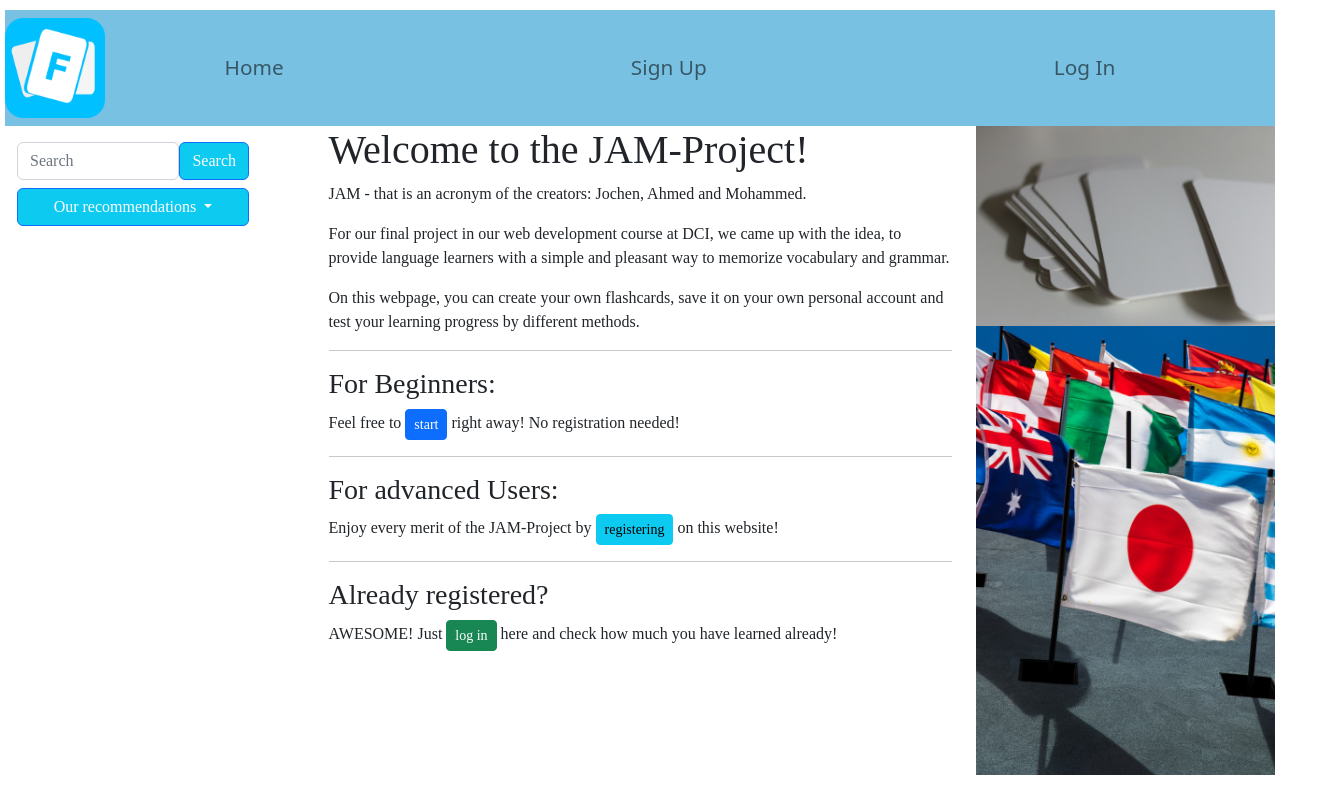
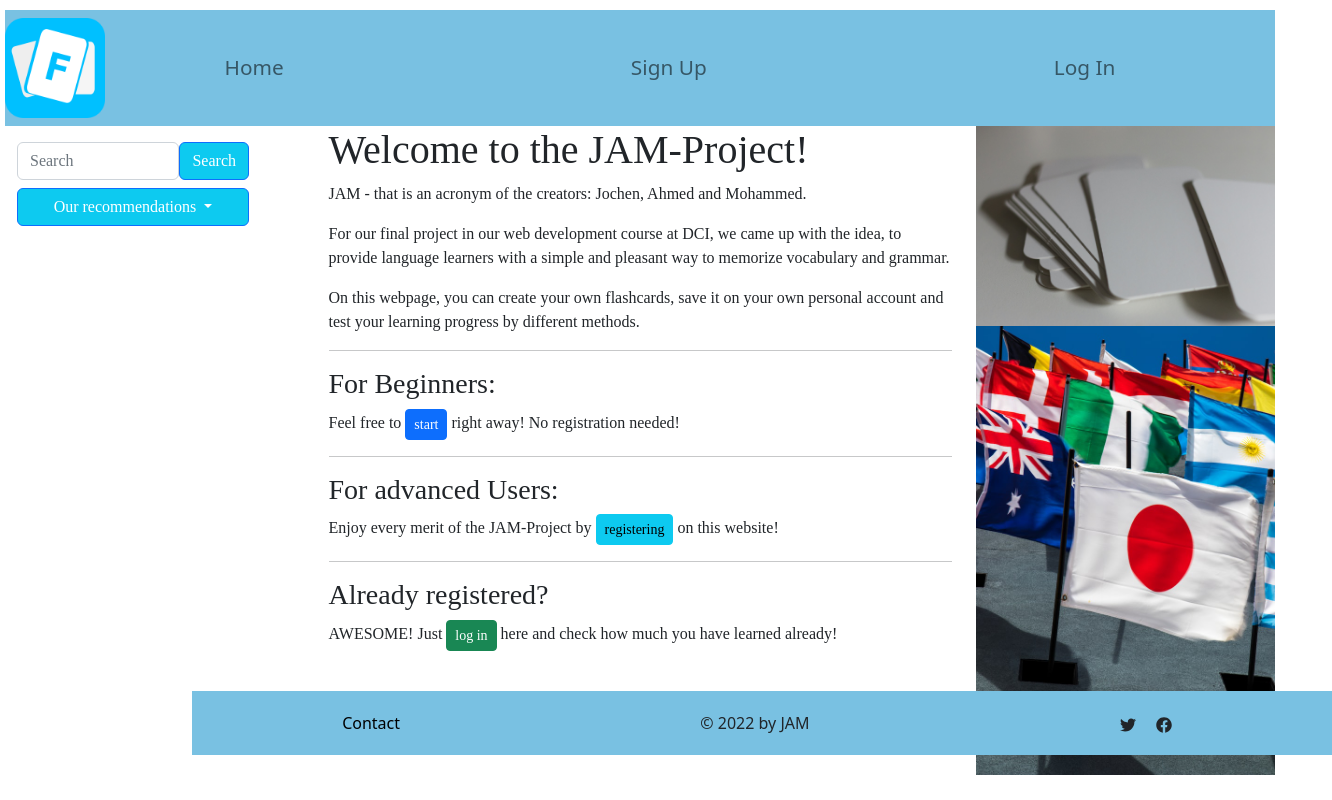
Before and after one commit to JoBeck1/Final-Project-JAM, a React (Create React App) app in the folder frontend/: page / in a window 1280 px wide. Shown: the whole page, 1332 px wide, since content can reach past the window. Built offline with nearby package versions, Linux system fonts and the light colour scheme.

Commit message:
Footer Landing page added

```diff
--- a/frontend/package.json
+++ b/frontend/package.json
@@ -10,6 +10,8 @@
     "react": "^18.2.0",
     "react-bootstrap": "^2.5.0",
     "react-dom": "^18.2.0",
+    "react-hook-form": "^7.36.1",
+    "react-icons": "^4.4.0",
     "react-scripts": "5.0.1",
     "styled-components": "^5.3.5",
     "web-vitals": "^2.1.4"
--- /dev/null
+++ b/frontend/src/components/Footer.jsx
@@ -0,0 +1,60 @@
+import React from "react";
+import styled from "styled-components";
+import Container from "react-bootstrap/Container";
+import {FaTwitter} from "react-icons/fa";
+import {FaFacebook} from "react-icons/fa";
+
+
+function Footer() {
+    return(
+        <>
+                <Contain>
+                <div>
+                <Link href="#top">Contact</Link>
+{/* Contactform is needed! */}
+
+                </div>
+                <div>&copy; 2022 by JAM</div>
+{/* Implement an "About"-page? */}
+
+                <SocialMedia>
+                    <div>
+                    <FaTwitter />
+                    </div>
+                    <div>
+                    <FaFacebook />
+                    </div>
+                 </SocialMedia>
+                </Contain>
+        </>
+    )
+}
+
+export default Footer;
+
+const Contain= styled(Container)`
+
+    position: absolute;
+    top: 54vw;
+    left: 15%;
+
+    padding: 10px 0;
+
+    display: flex;
+    justify-content: space-around;
+    align-items: center;
+
+    background-color: #79c1e2;
+
+`;
+
+const SocialMedia =styled.div`
+    display: flex;
+    div{
+        padding: 10px;
+    }
+`
+const Link = styled.a`
+    color: #000000;
+    text-decoration: none;
+`
--- a/frontend/src/components/Home.jsx
+++ b/frontend/src/components/Home.jsx
@@ -1,6 +1,7 @@
 import React from 'react'
 import Main from './Main.jsx'
 import Header from "./Header.jsx"
+import Footer from "./Footer.jsx"
 
 function Home() {
   return (
@@ -9,6 +10,7 @@ function Home() {
 
         <Main />
 
+        <Footer />
     </div>
 
   )
```
Also changed, not shown: 1 other file (tests, documents, lock files or other folders).
